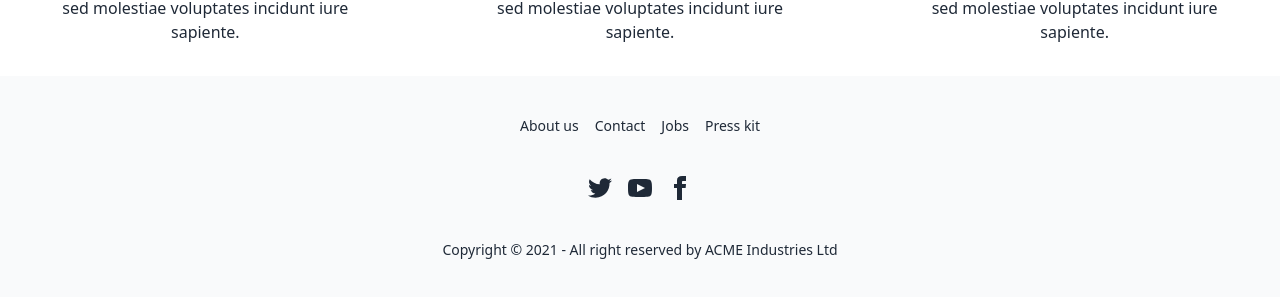
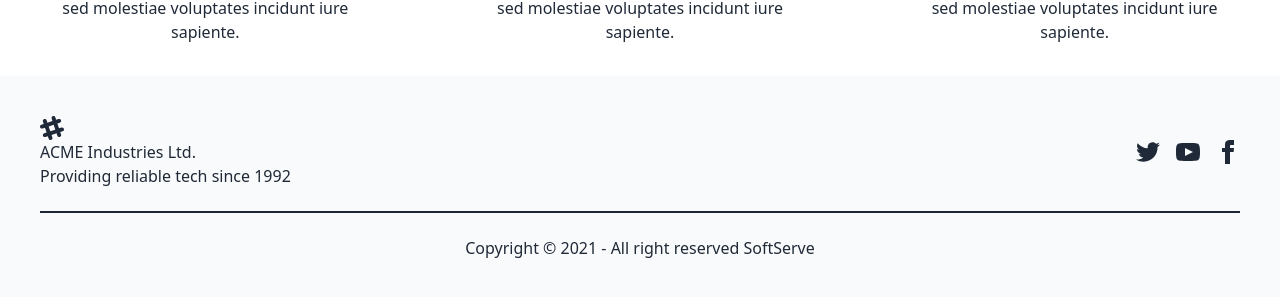
Before and after one commit to 0v3nb1rd/react-club, a React (Create React App) app: page / in a window 1280 px wide. Shown: the part 1171-1468 px from the top of the page. Built offline with nearby package versions, Linux system fonts and the light colour scheme.

Commit message:
footer styling

```diff
--- a/src/components/Footer.jsx
+++ b/src/components/Footer.jsx
@@ -1,25 +1,35 @@
 import React from 'react';
+import { Logo } from './Logo';
 
 export const Footer = () => {
   return (
-    <footer className="p-10 footer bg-base-200 text-base-content footer-center">
+    <footer className="p-10  bg-base-200">
+      <div className="container">
+        <div className="social flex justify-between">
+          <div className="items-center grid-flow-col">
+            <svg
+              width="24"
+              height="24"
+              viewBox="0 0 24 24"
+              xmlns="http://www.w3.org/2000/svg"
+              fillRule="evenodd"
+              clipRule="evenodd"
+              className="fill-current"
+            >
+              <path d="M22.672 15.226l-2.432.811.841 2.515c.33 1.019-.209 2.127-1.23 2.456-1.15.325-2.148-.321-2.463-1.226l-.84-2.518-5.013 1.677.84 2.517c.391 1.203-.434 2.542-1.831 2.542-.88 0-1.601-.564-1.86-1.314l-.842-2.516-2.431.809c-1.135.328-2.145-.317-2.463-1.229-.329-1.018.211-2.127 1.231-2.456l2.432-.809-1.621-4.823-2.432.808c-1.355.384-2.558-.59-2.558-1.839 0-.817.509-1.582 1.327-1.846l2.433-.809-.842-2.515c-.33-1.02.211-2.129 1.232-2.458 1.02-.329 2.13.209 2.461 1.229l.842 2.515 5.011-1.677-.839-2.517c-.403-1.238.484-2.553 1.843-2.553.819 0 1.585.509 1.85 1.326l.841 2.517 2.431-.81c1.02-.33 2.131.211 2.461 1.229.332 1.018-.21 2.126-1.23 2.456l-2.433.809 1.622 4.823 2.433-.809c1.242-.401 2.557.484 2.557 1.838 0 .819-.51 1.583-1.328 1.847m-8.992-6.428l-5.01 1.675 1.619 4.828 5.011-1.674-1.62-4.829z"></path>
+            </svg>
+            <p>
+              ACME Industries Ltd.
+              <br />
+              Providing reliable tech since 1992
+            </p>
+          </div>
+
+          {/* <Logo /> */}
+
+          <div className="md:place-self-center md:justify-self-end">
             <div className="grid grid-flow-col gap-4">
-        <a href="./" className="link link-hover">
-          About us
-        </a>
-        <a href="./" className="link link-hover">
-          Contact
-        </a>
-        <a href="./" className="link link-hover">
-          Jobs
-        </a>
-        <a href="./" className="link link-hover">
-          Press kit
-        </a>
-      </div>
-      <div>
-        <div className="grid grid-flow-col gap-4">
-          <a href="./">
+              <a>
                 <svg
                   xmlns="http://www.w3.org/2000/svg"
                   width="24"
@@ -30,7 +40,7 @@
                   <path d="M24 4.557c-.883.392-1.832.656-2.828.775 1.017-.609 1.798-1.574 2.165-2.724-.951.564-2.005.974-3.127 1.195-.897-.957-2.178-1.555-3.594-1.555-3.179 0-5.515 2.966-4.797 6.045-4.091-.205-7.719-2.165-10.148-5.144-1.29 2.213-.669 5.108 1.523 6.574-.806-.026-1.566-.247-2.229-.616-.054 2.281 1.581 4.415 3.949 4.89-.693.188-1.452.232-2.224.084.626 1.956 2.444 3.379 4.6 3.419-2.07 1.623-4.678 2.348-7.29 2.04 2.179 1.397 4.768 2.212 7.548 2.212 9.142 0 14.307-7.721 13.995-14.646.962-.695 1.797-1.562 2.457-2.549z"></path>
                 </svg>
               </a>
-          <a href="./">
+              <a>
                 <svg
                   xmlns="http://www.w3.org/2000/svg"
                   width="24"
@@ -41,7 +51,7 @@
                   <path d="M19.615 3.184c-3.604-.246-11.631-.245-15.23 0-3.897.266-4.356 2.62-4.385 8.816.029 6.185.484 8.549 4.385 8.816 3.6.245 11.626.246 15.23 0 3.897-.266 4.356-2.62 4.385-8.816-.029-6.185-.484-8.549-4.385-8.816zm-10.615 12.816v-8l8 3.993-8 4.007z"></path>
                 </svg>
               </a>
-          <a href="./">
+              <a>
                 <svg
                   xmlns="http://www.w3.org/2000/svg"
                   width="24"
@@ -54,8 +64,13 @@
               </a>
             </div>
           </div>
-      <div>
-        <p>Copyright © 2021 - All right reserved by ACME Industries Ltd</p>
+        </div>
+
+        <div className="divider"></div>
+
+        <div className="text-center">
+          <p>Copyright © 2021 - All right reserved SoftServe</p>
+        </div>
       </div>
     </footer>
   );
--- a/src/components/Header.jsx
+++ b/src/components/Header.jsx
@@ -1,17 +1,11 @@
 import React from 'react';
-import { Nav } from './Nav';
-import logo from '../assets/img/logo.svg';
+import { Nav, Logo } from './';
 
 export const Header = () => {
   return (
     <header className="navbar mb-2 shadow-lg bg-neutral text-neutral-content py-3">
-      <div className="container mx-auto">
-        <a href="./" className="logo px-2 flex items-center absolute">
-          <img className="mr-2" src={logo} alt="" />
-          <span className="text-lg font-bold uppercase font-mono tracking-widest leading-4">
-            React <br /> Club
-          </span>
-        </a>
+      <div className="container  mx-auto">
+        <Logo />
         <Nav />
       </div>
     </header>
--- a/src/components/Hero.jsx
+++ b/src/components/Hero.jsx
@@ -2,8 +2,8 @@
 
 export const Hero = () => {
   return (
-    <div className="hero min-h-screen bg-base-200">
-      <div className="flex-col hero-content lg:flex-row-reverse">
+    <section className="hero min-h-screen bg-base-200">
+      <div className="flex hero-content justify-center">
         <img
           src="https://picsum.photos/id/1005/600/600"
           className="max-w-sm rounded-lg shadow-2xl"
@@ -16,9 +16,8 @@
             excepturi exercitationem quasi. In deleniti eaque aut repudiandae et
             a id nisi.
           </p>
-          <button className="btn btn-primary">Get Started</button>
         </div>
       </div>
-    </div>
+    </section>
   );
 };
--- /dev/null
+++ b/src/components/Logo.jsx
@@ -0,0 +1,13 @@
+import React from 'react';
+import logoImg from '../assets/img/logo.svg';
+
+export const Logo = () => {
+  return (
+    <a href="./" className="logo px-2 flex items-center absolute">
+      <img className="mr-2" src={logoImg} alt="image logo" />
+      <span className="text-lg font-bold uppercase font-mono tracking-widest leading-4">
+        React <br /> Club
+      </span>
+    </a>
+  );
+};
--- a/src/components/index.js
+++ b/src/components/index.js
@@ -3,3 +3,4 @@
 export { Hero } from './Hero';
 export { Button } from './Button';
 export { Footer } from './Footer';
+export { Logo } from './Logo';
```
Lines whose indentation alone changed are shown as unchanged.
